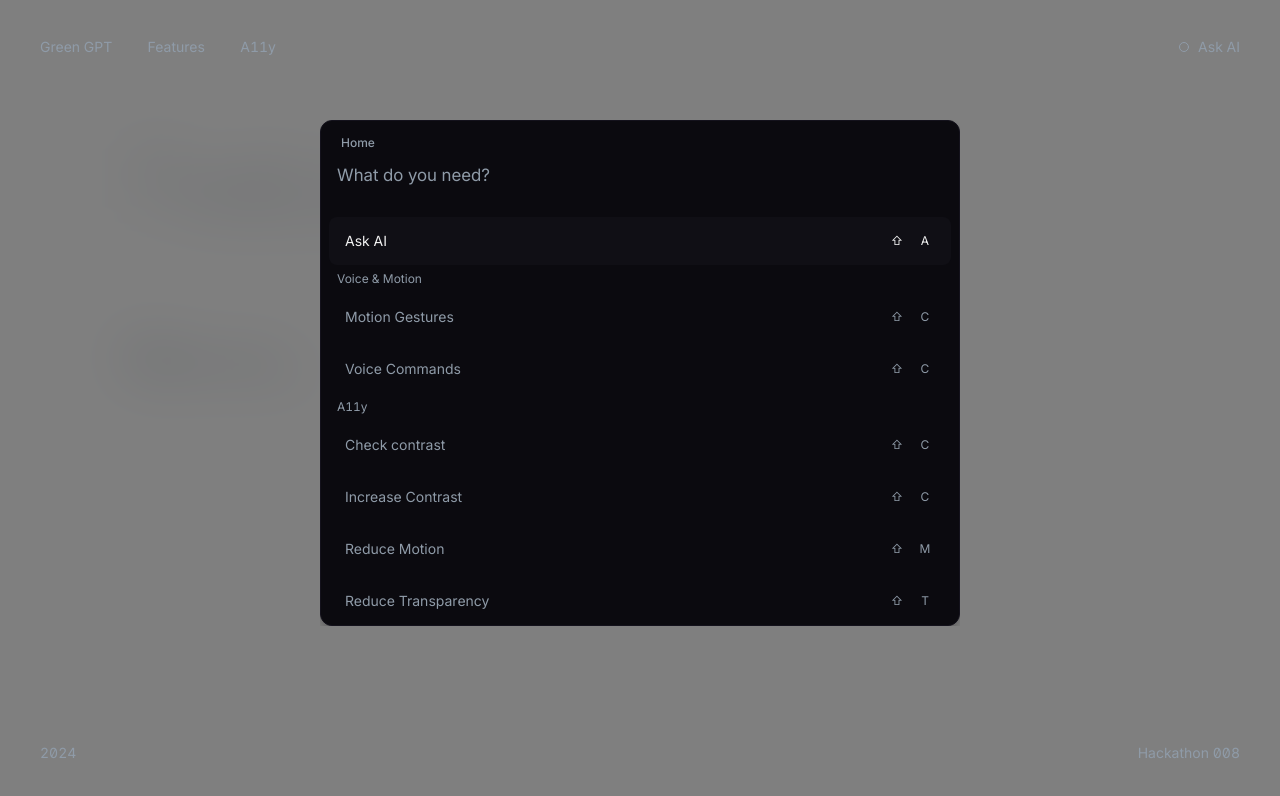
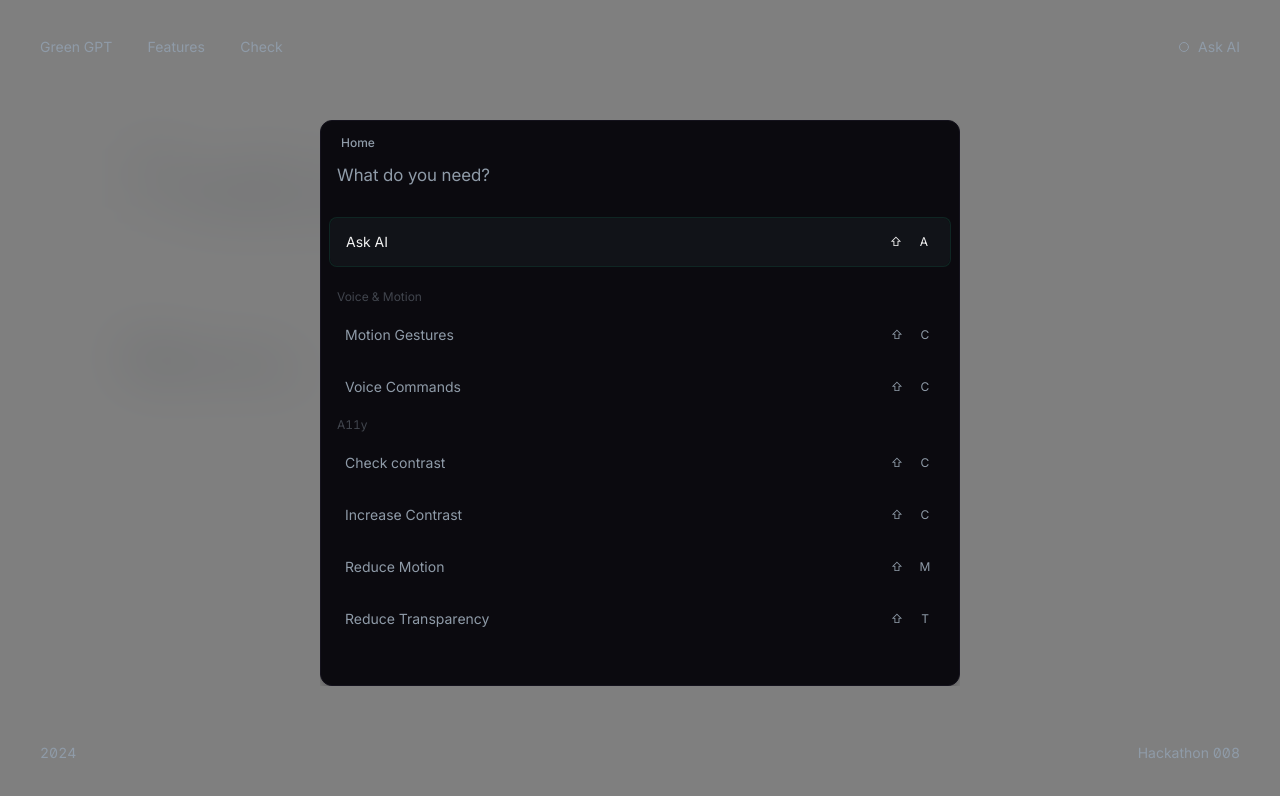
Before and after one commit to astrit/hackathon-008, a Next.js app: page /features in a window 1280 px wide. Both pictures are taken after a click on the button "Ask AI". Shown: the top 796 px of the page. Built offline with nearby package versions, Linux system fonts and the light colour scheme.

Commit message:
Msg → Mon Mar 11 11:13:34 CET 2024

```diff
--- a/design/block/cmd/cmd.css
+++ b/design/block/cmd/cmd.css
@@ -101,8 +101,8 @@
 }
 
 [cmdk-list] {
-  height: 400px;
-  max-height: 400px;
+  height: 460px;
+  /* max-height: 400px; */
   overflow: auto;
   overscroll-behavior: contain;
   transition: 100ms ease;
@@ -153,6 +153,7 @@
   display: flex;
   align-items: center;
   margin-bottom: 8px;
+  opacity: 0.4;
 }
 
 [cmdk-empty] {
@@ -213,3 +214,11 @@
     height: 100% !important;
   }
 }
+
+[data-ai="true"] {
+  border: 1px solid hsl(157.94deg 100% 60% / 0.1);
+  background-color: hsl(157.94deg 100% 60% / 0.02);
+  color: var(--color-text-1);
+  border-radius: 8px;
+  margin-bottom: 24px;
+}
--- a/design/block/cmd/cmd.tsx
+++ b/design/block/cmd/cmd.tsx
@@ -130,7 +130,7 @@ export function CMD({
 function Home({ searchProjects }: { searchProjects: Function }) {
   return (
     <>
-      <Command.Group>
+      <Command.Group data-ai>
         <Item
           shortcut="⇧ A"
           onSelect={() => {
--- a/design/block/nav/nav.tsx
+++ b/design/block/nav/nav.tsx
@@ -10,7 +10,7 @@ import "@/nav/nav.css"
 const Links = [
   { href: "/", label: "Green GPT" },
   { href: "/features", label: "Features" },
-  { href: "/a11y", label: "A11y" },
+  { href: "/a11y", label: "Check" },
 ]
 
 export default function Nav() {
```
